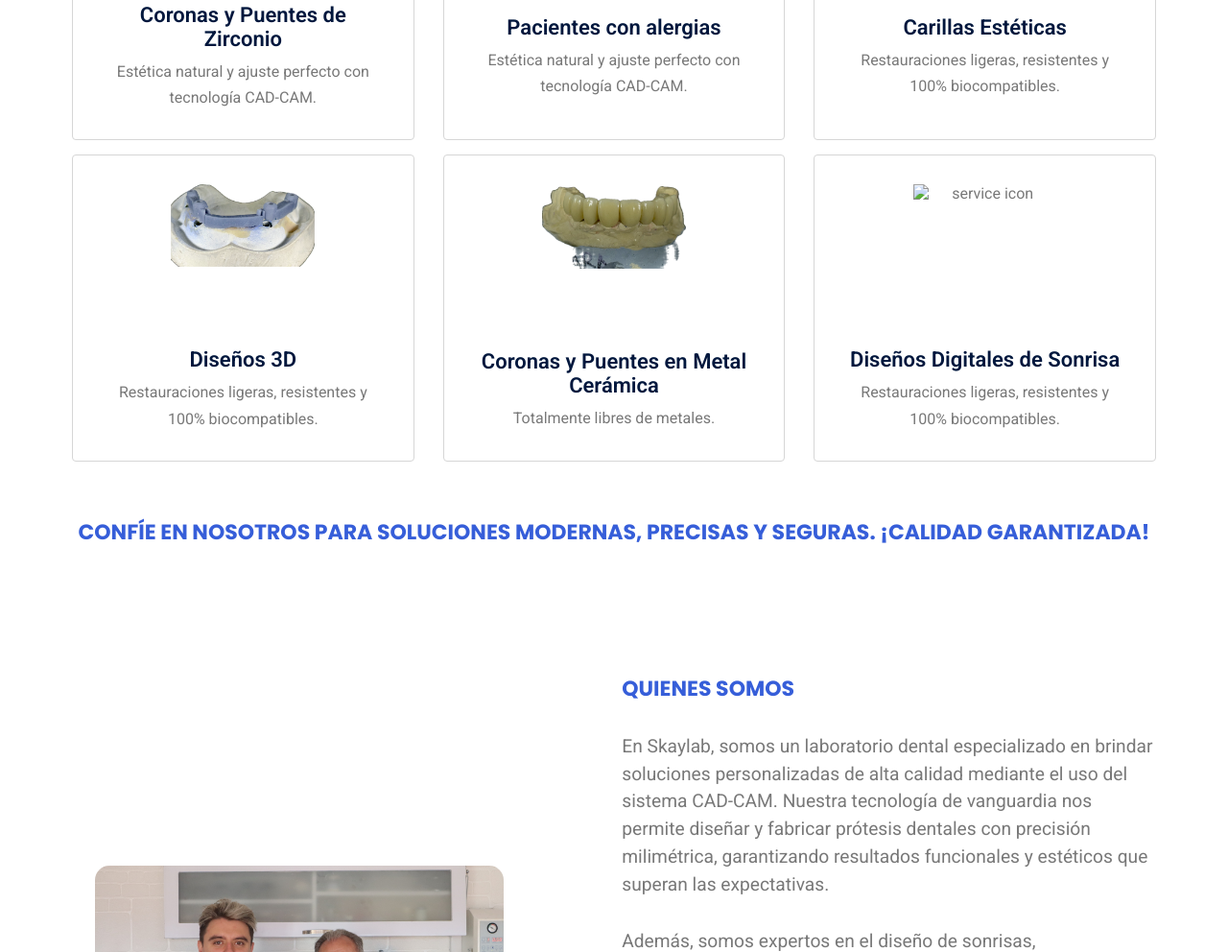
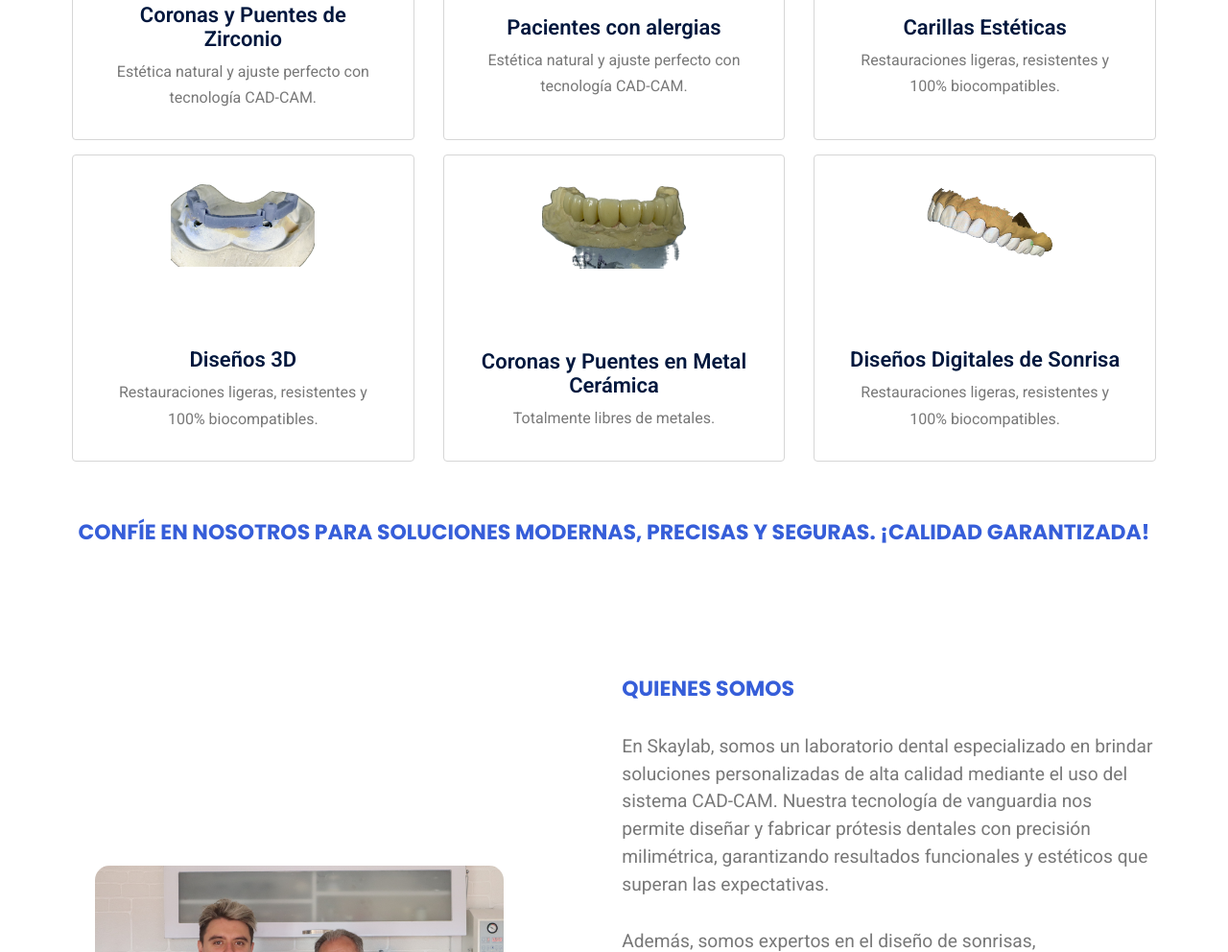
Before and after one commit to jzuluagaga/proyectozula2, a plain HTML site: page index.html in a window 1280 px wide. Shown: the part 1243-2235 px from the top of the page at 96% size. Drawn offline with nearby package versions, Linux system fonts and the light colour scheme.

Commit message:
Update index.html

```diff
--- a/index.html
+++ b/index.html
@@ -332,7 +332,7 @@ metales.
               <div class="service-card">
 
                 <div class="card-icon">
-                  <img src="./assets/images/Diseñosdigitalesonrisa.png" width="100" height="100" loading="lazy"
+                  <img src="./assets/images/Disenosdigitalesonrisa.png" width="100" height="100" loading="lazy"
                     alt="service icon" class="w-100">
                 </div>
 
@@ -345,7 +345,7 @@ biocompatibles.
                 <div class="sub-category" style="display: none;">
                   <ul>
                     <li>
-                      <img src="./assets/images/Diseñosdigitalesonrisa.png" alt="Puentes de Zirconio" class="subcategory-image">
+                      <img src="./assets/images/Disenosdigitalesonrisa.png" alt="Puentes de Zirconio" class="subcategory-image">
                       <p>Diseño Digital de Sonrisa</p>
                     </li>
                     <li>
```
